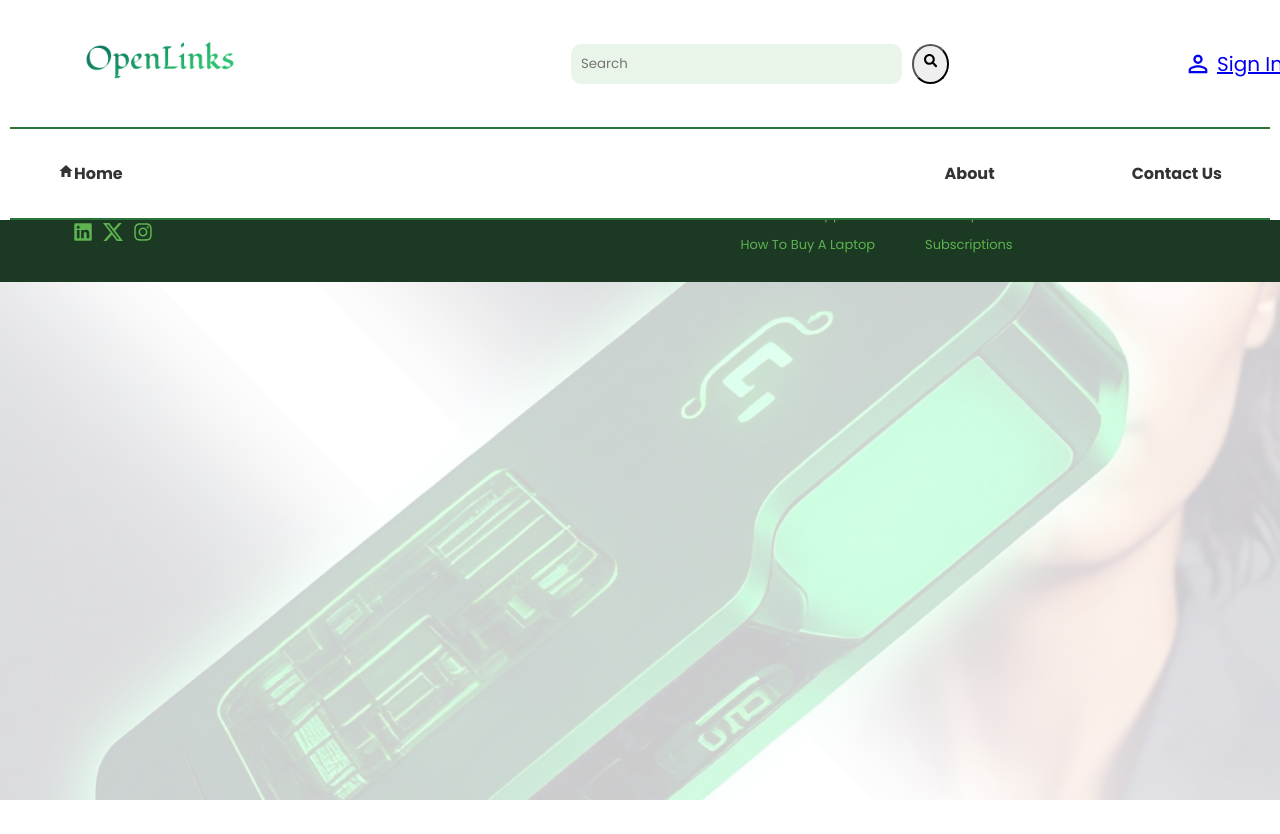
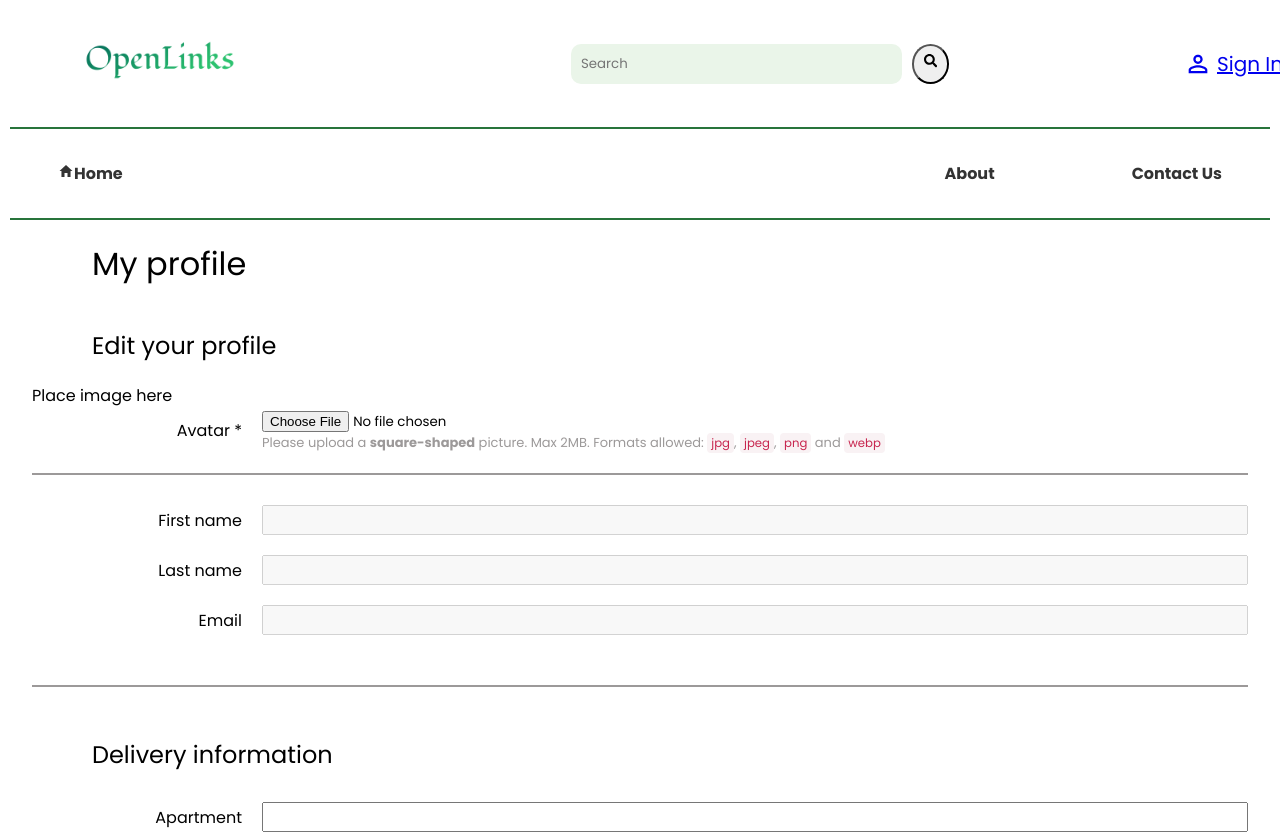
Before and after one commit to Gahbriehel/openlinks, a React (Create React App) app in the folder openlinks/: page /profile in a window 1280 px wide. Shown: the top 834 px of the page. Before the commit the page ends 800 px from the top, so only its background shows below. Built offline with nearby package versions, Linux system fonts and the light colour scheme.

Commit message:
feat: added Profile route to the routing component

```diff
--- a/openlinks/src/components/rout.js
+++ b/openlinks/src/components/rout.js
@@ -7,6 +7,7 @@ import Wholesale from './wholesale'
 import Cart from './cart'
 import Signup from './signup'
 import Login from './login'
+import Profile from './profile'
 
 const Rout = () => {
   return (
@@ -20,6 +21,7 @@ const Rout = () => {
       <Route path='/cart' element={<Cart/>}/>
       <Route path='/signup' element={<Signup/>}/>
       <Route path='/login' element={<Login/>}/>
+      <Route path='/profile' element={<Profile/>}/>
     </Routes>
     </>
   )
```
